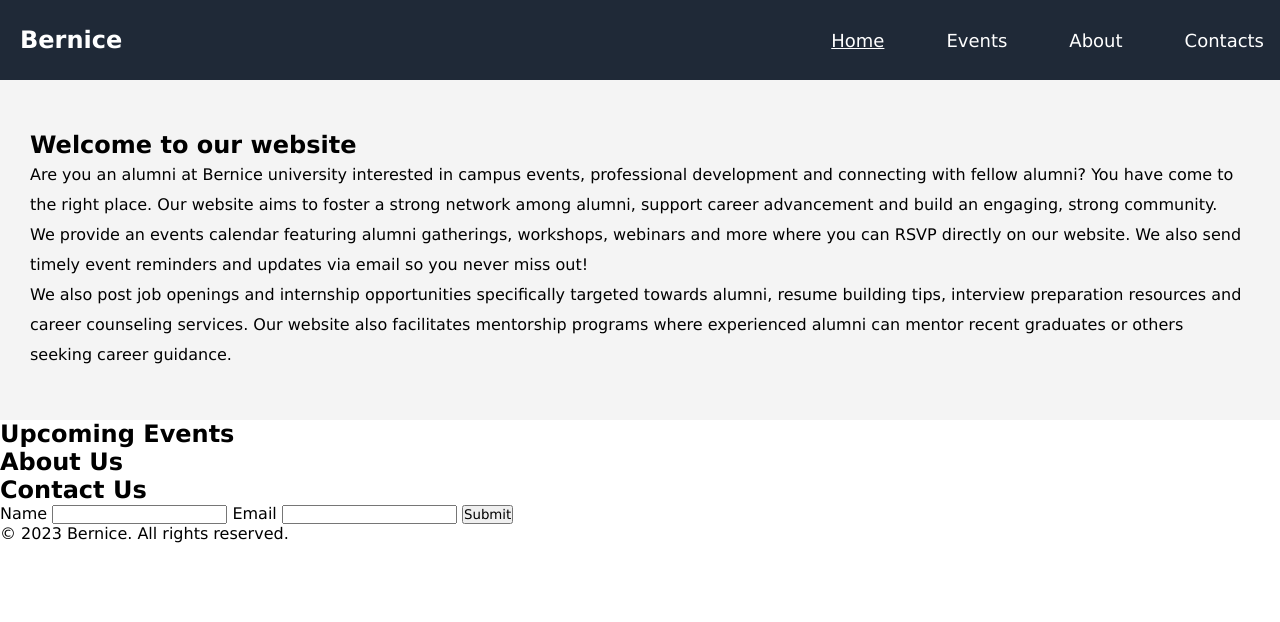
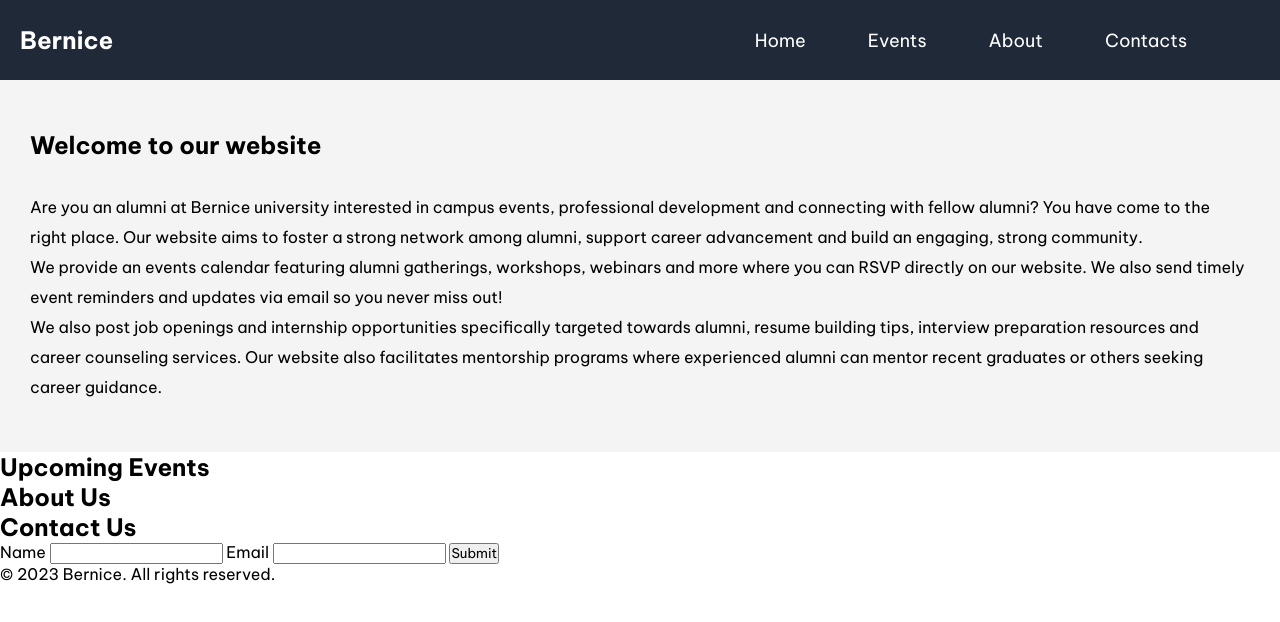
Before and after one commit to uwituzeb/alumni-website, a plain HTML site: page index.html in a window 1280 px wide. Drawn offline with Linux system fonts and the light colour scheme.

Commit message:
update readme

```diff
--- a/index.html
+++ b/index.html
@@ -5,6 +5,9 @@
     <meta name="viewport" content="width=device-width, initial-scale=1.0">
     <title>Alumni website</title>
     <link rel="stylesheet" href="style.css">
+    <link rel="preconnect" href="https://fonts.googleapis.com">
+<link rel="preconnect" href="https://fonts.gstatic.com" crossorigin>
+<link href="https://fonts.googleapis.com/css2?family=Be+Vietnam+Pro:wght@400;500;700&display=swap" rel="stylesheet">
 </head>
 <body>
     <header>
@@ -37,6 +40,7 @@
         <section id="events">
             <div class="container">
                 <h2>Upcoming Events</h2>
+
             </div>
         </section>
         <section id="about">
--- a/style.css
+++ b/style.css
@@ -3,7 +3,7 @@
 *{
     margin: 0;
     padding: 0;
-    font-family: Verdana, Geneva, Tahoma, sans-serif;
+    font-family: 'Be Vietnam Pro', sans-serif;
 
 }
 
@@ -28,6 +28,7 @@ header .logo{
     gap: 30px;
     list-style: none;
     overflow: hidden;
+    margin-right: 6%;
 }
 
 .topnav li{
@@ -41,8 +42,13 @@ header .logo{
     padding: 14px 16px;
 }
 
+.topnav a:hover{
+    border-bottom: 10px solid turquoise;
+}
+
 .topnav a.active{
     text-decoration: underline;
+    text-underline-offset: 5px;
 
 }
 
@@ -54,5 +60,5 @@ header .logo{
 }
 
 .hero h1{
-
+    margin-bottom: 2rem;
 }
```
Also changed, not shown: 1 other file.
